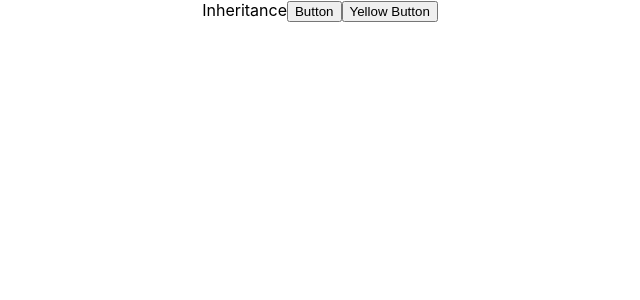
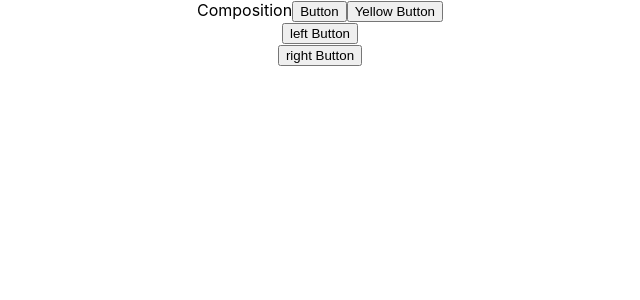
Before and after one commit to ngochaiisme/react-guild, a React (Create React App) app in the folder ReactMainConcept/my-app/: page / in a window 1280 px wide. Shown: the top 300 px of the page, without its empty margins (320-960 px from the left). Built offline with nearby package versions, Linux system fonts and the light colour scheme.

Commit message:
Inheritance & Composition & Fragment

```diff
--- a/ReactMainConcept/my-app/src/App.js
+++ b/ReactMainConcept/my-app/src/App.js
@@ -2,6 +2,7 @@ import './App.css'
 import Calculator from './Caculator/Caculator'
 
 import Clock from './Clock'
+import Composition from './Composition & Inheritance/Composition'
 import Inheritance from './Composition & Inheritance/Inheritance'
 import DemoLifeCycle from './DemoLifeCycleComponent'
 import LoginControl from './LoginControl'
@@ -23,7 +24,8 @@ function App() {
             {/* <BasicUncontrolInput /> */}
             {/* <FileInput /> */}
             {/* <Calculator /> */}
-            <Inheritance />
+            {/* <Inheritance /> */}
+            <Composition />
         </div>
     )
 }
--- /dev/null
+++ b/ReactMainConcept/my-app/src/Composition & Inheritance/Composition.jsx
@@ -0,0 +1,43 @@
+import React, { Component } from 'react'
+
+class Button extends Component {
+    handleClick = (event) => {
+        console.log(event.target)
+    }
+    render() {
+        const { className = '', children } = this.props
+        return (
+            <button className={`btn ${className}`} onClick={this.handleClick}>
+                {children} Button
+            </button>
+        )
+    }
+}
+
+class Layout extends Component {
+    render() {
+        const { left, right } = this.props
+        return (
+            <div className="layout">
+                <div className="layout-left">{left}</div>
+                <div className="layout-right">{right}</div>
+            </div>
+        )
+    }
+}
+
+export default class Composition extends Component {
+    render() {
+        return (
+            <React.Fragment>
+                Composition
+                <Button />
+                <Button className="btn-yellow">Yellow</Button>
+                <Layout
+                    left={<Button className="btn-left">left</Button>}
+                    right={<Button className="btn-right">right</Button>}
+                />
+            </React.Fragment>
+        )
+    }
+}
```
